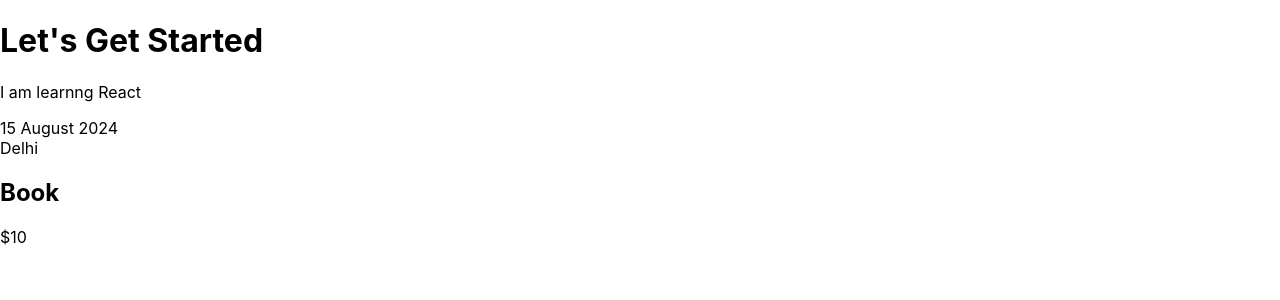
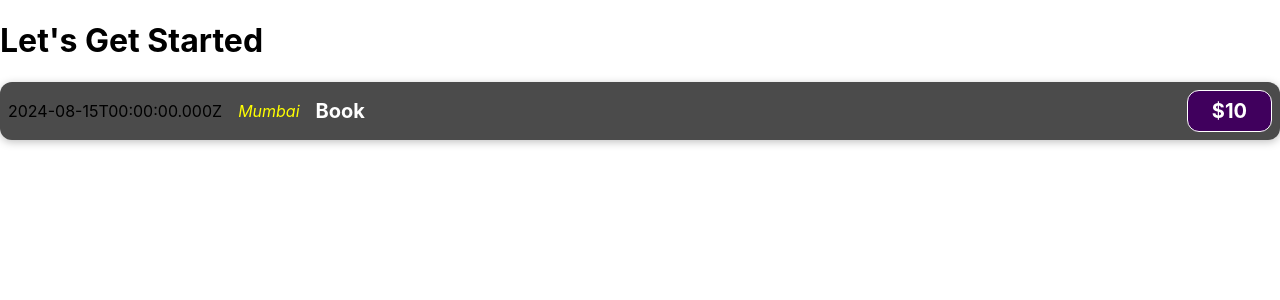
Before and after one commit to Pranavtripathi418/React-basics, a React (Create React App) app: page / in a window 1280 px wide. Shown: the top 300 px of the page. Built offline with nearby package versions, Linux system fonts and the light colour scheme.

Commit message:
styling and js inside jsx

```diff
--- a/src/App.js
+++ b/src/App.js
@@ -3,7 +3,7 @@
   return (
     <div>
       <h1>Let's Get Started  </h1>
-      <p>I am learnng React</p>
+
       <ExpenseItem></ExpenseItem>
     </div>
   );
--- /dev/null
+++ b/src/components/ExpenseItem.css
@@ -0,0 +1,62 @@
+.expense-item {
+    display: flex;
+    justify-content: space-between;
+    align-items: center;
+    box-shadow: 0 2px 8px rgba(0, 0, 0, 0.25);
+    padding: 0.5rem;
+    margin: 1rem 0;
+    border-radius: 12px;
+    background-color: #4b4b4b;
+  }
+
+  .expense-item__location {
+    margin-left: 1rem;
+    color: yellow;
+    font-style: italic;
+  }
+
+  .expense-item__description {
+    display: flex;
+    flex-direction: column;
+    gap: 1rem;
+    align-items: flex-end;
+    flex-flow: column-reverse;
+    justify-content: flex-start;
+    flex: 1;
+  }
+
+  .expense-item h2 {
+    color: #3a3a3a;
+    font-size: 1rem;
+    flex: 1;
+    margin: 0 1rem;
+    color: white;
+  }
+
+  .expense-item__price {
+    font-size: 1rem;
+    font-weight: bold;
+    color: white;
+    background-color: #40005d;
+    border: 1px solid white;
+    padding: 0.5rem;
+    border-radius: 12px;
+  }
+
+  @media (min-width: 580px) {
+    .expense-item__description {
+      flex-direction: row;
+      align-items: center;
+      justify-content: flex-start;
+      flex: 1;
+    }
+
+    .expense-item__description h2 {
+      font-size: 1.25rem;
+    }
+
+    .expense-item__price {
+      font-size: 1.25rem;
+      padding: 0.5rem 1.5rem;
+    }
+  }
--- a/src/components/ExpenseItem.js
+++ b/src/components/ExpenseItem.js
@@ -1,12 +1,19 @@
-function ExpenseItem(){
-    return <div>
-    <div>15 August 2024</div>
-    <div>Delhi</div>
-    <div>
-        <h2>Book</h2>
-        <div>$10</div>
+import "./ExpenseItem.css";
+function ExpenseItem() {
+    const ExpenseDate= new Date(2024,7,15).toISOString();
+    const ExpenseAmount= 10;
+    const ExpenseTitle = 'Book';
+    const ExpenseLocation= 'Mumbai';
+  return (
+    <div className="expense-item">
+      <div className="expense-item__date">{ExpenseDate}</div>
+      <div className="expense-item__location">{ExpenseLocation}</div>
+      <div className="expense-item__description">
+        <h2>{ExpenseTitle}</h2>
+        <div className="expense-item__price">${ExpenseAmount}</div>
+      </div>
     </div>
-    </div>
+  );
 }
 
 export default ExpenseItem;
```
